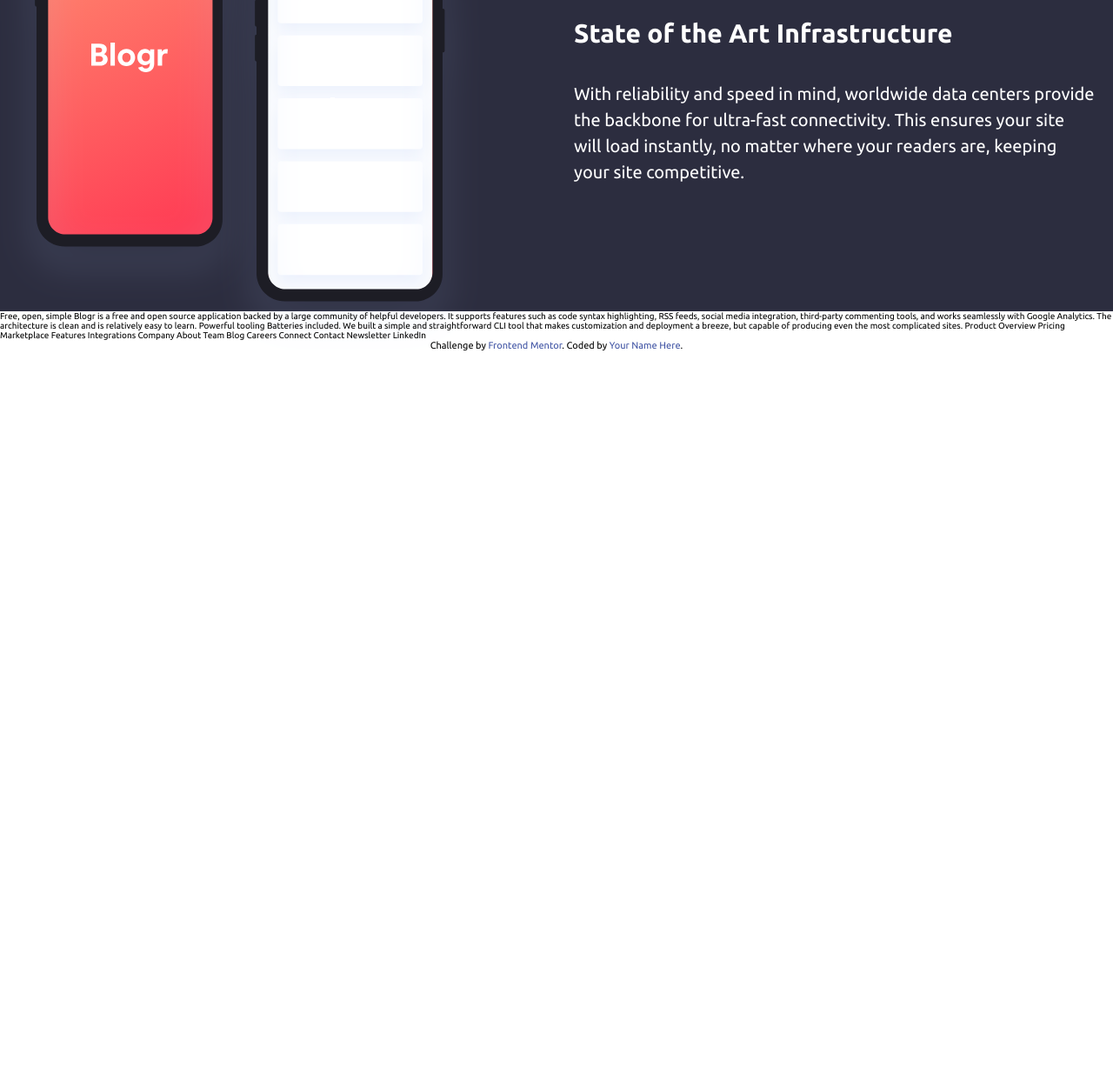
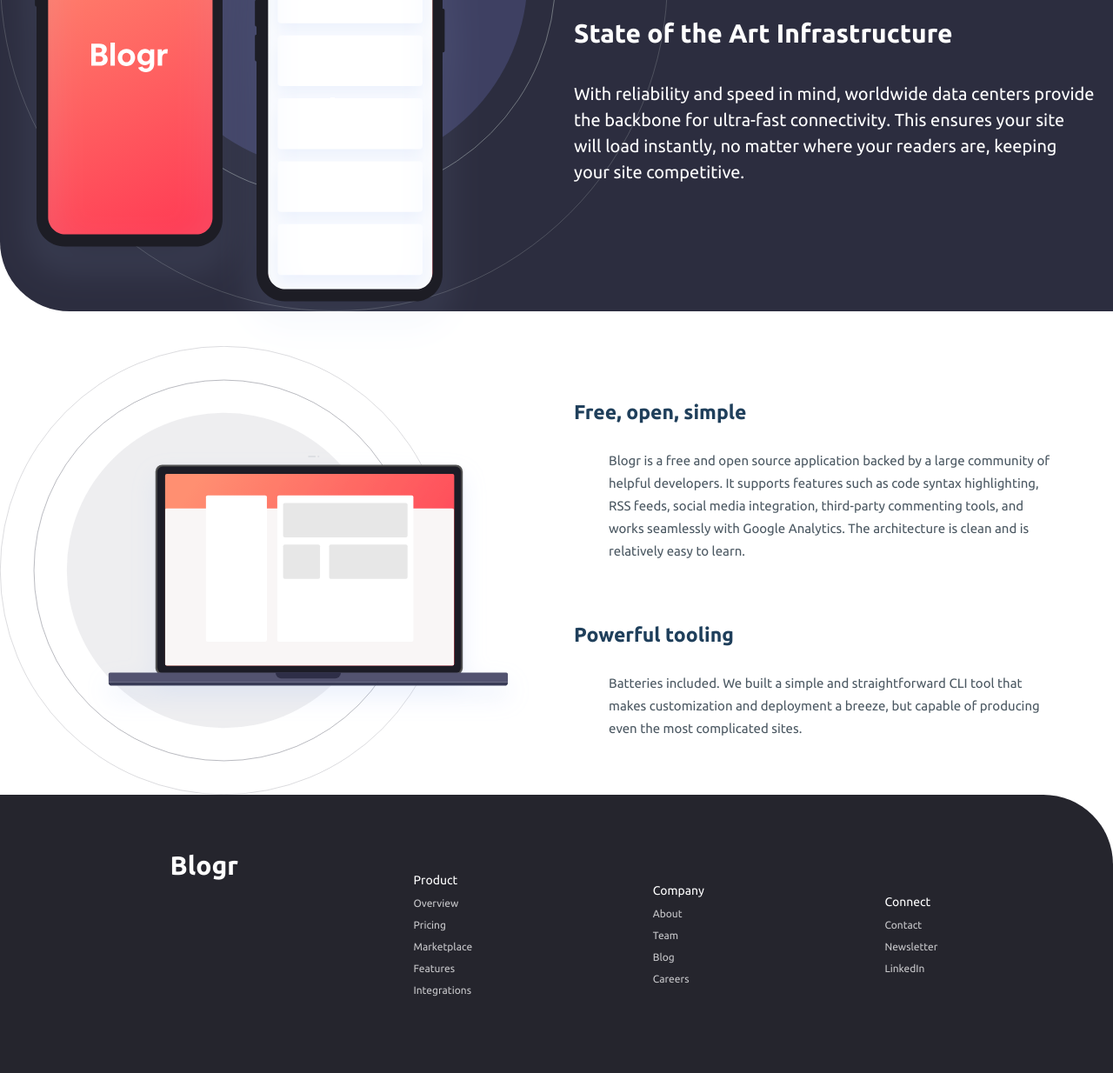
Before and after one commit to Mert18/fm-blogr-landing-page, a website: page index.html in a window 1280 px wide. Shown: the part 1578-2812 px from the top of the page at 87% size. Before the commit the page ends 1987 px from the top, so only its background shows below. Drawn offline with Linux system fonts and the light colour scheme.

Commit message:
footer and one above

```diff
--- a/app/scss/pages/_home.scss
+++ b/app/scss/pages/_home.scss
@@ -53,7 +53,13 @@
   height: 60vh;
   background: $very-dark-gray-blue;
   color: $white;
-
+  background-image: url(/images/bg-pattern-circles.svg);
+  background-repeat: no-repeat;
+  background-size: 60%;
+  background-position-y: bottom;
+  margin-bottom: 4rem;
+  border-top-right-radius: 90px;
+  border-bottom-left-radius: 80px;
   &-phones {
     flex: 1;
   }
@@ -71,3 +77,61 @@
     }
   }
 }
+
+.free {
+  display: flex;
+  justify-content: center;
+  align-items: center;
+  &-img {
+    flex: 1;
+    img {
+      display: block;
+      max-width: 100%;
+      float: left;
+    }
+  }
+  &-txt {
+    flex: 1;
+    article {
+      padding: 2rem;
+      line-height: 26px;
+      h3 {
+        font-size: 2.3rem;
+        padding: 1.5rem 0rem;
+        color: $very-dark-blue;
+      }
+      p {
+        font-size: 1.5rem;
+        color: $very-dark-grayish-blue;
+        padding: 1.5rem 4rem;
+      }
+    }
+  }
+}
+
+// FOOTER
+.footer {
+  display: flex;
+  justify-content: space-evenly;
+  align-items: center;
+  background: $very-dark-black-blue;
+  height: 40vh;
+  border-top-right-radius: 80px;
+  h2 {
+    font-size: 3rem;
+    color: $white;
+    display: flex;
+    justify-self: flex-start;
+    align-items: start;
+    height: 60%;
+  }
+  ul li {
+    color: $grayish-blue;
+    padding: 0.6rem;
+    font-size: 1.2rem;
+    span {
+      color: $white;
+      font-size: 1.4rem;
+    }
+  }
+}
--- a/index.html
+++ b/index.html
@@ -111,25 +111,58 @@
             </p>
           </div>
         </section>
+
+        <section class="free">
+          <div class="free-img">
+            <img src="images/illustration-laptop-desktop.svg" alt="laptop" />
+          </div>
+          <div class="free-txt">
+            <article>
+              <h3>Free, open, simple</h3>
+              <p>
+                Blogr is a free and open source application backed by a large
+                community of helpful developers. It supports features such as
+                code syntax highlighting, RSS feeds, social media integration,
+                third-party commenting tools, and works seamlessly with Google
+                Analytics. The architecture is clean and is relatively easy to
+                learn.
+              </p>
+            </article>
+            <article>
+              <h3>Powerful tooling</h3>
+              <p>
+                Batteries included. We built a simple and straightforward CLI
+                tool that makes customization and deployment a breeze, but
+                capable of producing even the most complicated sites.
+              </p>
+            </article>
+          </div>
+        </section>
       </main>
-    </div>
-
-    Free, open, simple Blogr is a free and open source application backed by a
-    large community of helpful developers. It supports features such as code
-    syntax highlighting, RSS feeds, social media integration, third-party
-    commenting tools, and works seamlessly with Google Analytics. The
-    architecture is clean and is relatively easy to learn. Powerful tooling
-    Batteries included. We built a simple and straightforward CLI tool that
-    makes customization and deployment a breeze, but capable of producing even
-    the most complicated sites. Product Overview Pricing Marketplace Features
-    Integrations Company About Team Blog Careers Connect Contact Newsletter
-    LinkedIn
-
-    <div class="attribution">
-      Challenge by
-      <a href="https://www.frontendmentor.io?ref=challenge" target="_blank"
-        >Frontend Mentor</a
-      >. Coded by <a href="#">Your Name Here</a>.
+      <footer class="footer">
+        <h2>Blogr</h2>
+        <ul>
+          <li><span>Product</span></li>
+          <li>Overview</li>
+          <li>Pricing</li>
+          <li>Marketplace</li>
+          <li>Features</li>
+          <li>Integrations</li>
+        </ul>
+        <ul>
+          <li><span>Company</span></li>
+          <li>About</li>
+          <li>Team</li>
+          <li>Blog</li>
+          <li>Careers</li>
+        </ul>
+        <ul>
+          <li><span>Connect</span></li>
+          <li>Contact</li>
+          <li>Newsletter</li>
+          <li>LinkedIn</li>
+        </ul>
+      </footer>
     </div>
   </body>
 </html>
```
Also changed, not shown: dist/main.css, 1 other file.
